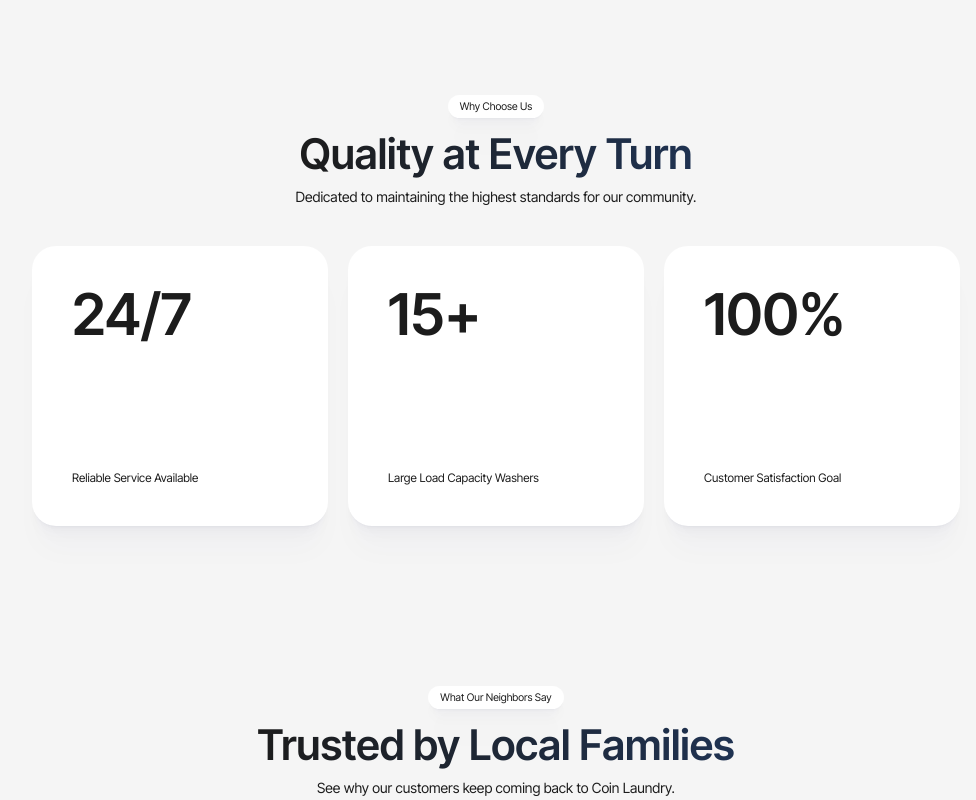
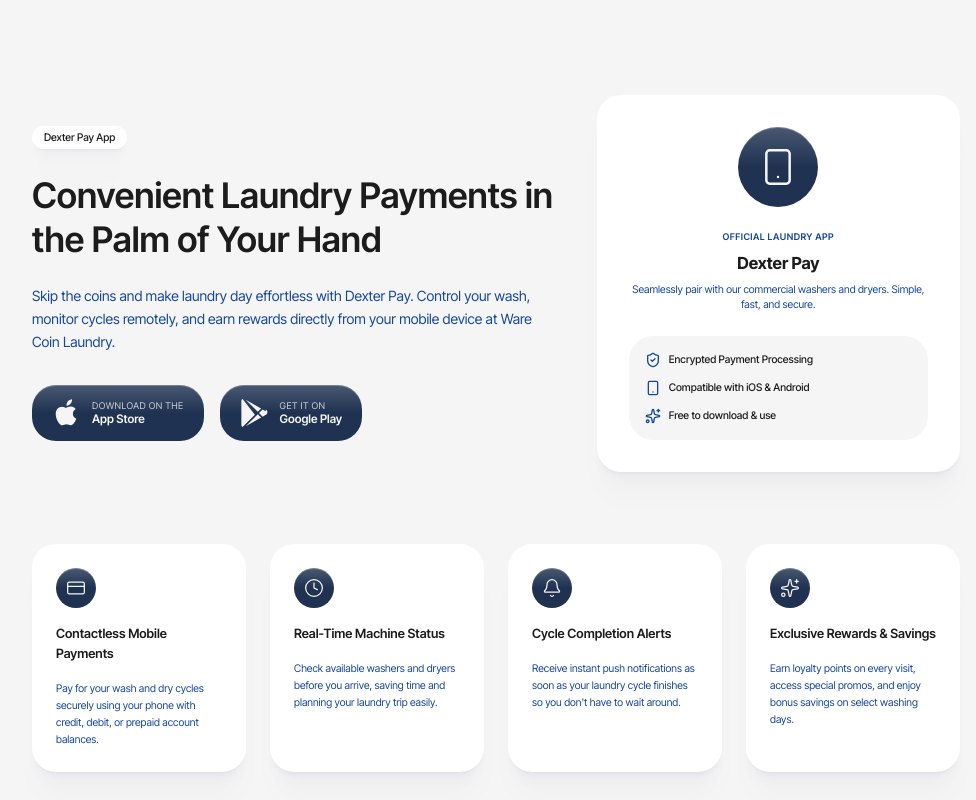
Before and after one commit to dmytro-webild/dd22f1b5-69ff-41f3-9993-7bbb2f0c12fd, a React (Vite) app: page / in a window 1280 px wide. Shown: the part 2460-3260 px from the top of the page, without its empty margins (144-1120 px from the left). Built offline with nearby package versions, Linux system fonts and the light colour scheme; a web font is replaced by a local one.

Commit message:
Bob AI: Added dedicated Dexter App showcase section with store downl

```diff
--- a/src/pages/HomePage.tsx
+++ b/src/pages/HomePage.tsx
@@ -13,7 +13,8 @@
 import FaqSection from './HomePage/sections/Faq';
 import ContactSection from './HomePage/sections/Contact';
 
-export default function HomePage(): React.JSX.Element {
+
+import DexterAppSection from './HomePage/sections/DexterApp';export default function HomePage(): React.JSX.Element {
   return (
 <>
   <HeroSection />
@@ -21,6 +22,7 @@
   <AboutSection />
 
   <ServicesSection />
+      <DexterAppSection />
 
   <MetricsSection />
 
--- /dev/null
+++ b/src/pages/HomePage/sections/DexterApp.tsx
@@ -0,0 +1,137 @@
+import React from 'react';
+import SectionErrorBoundary from "@/components/ui/SectionErrorBoundary";
+import { Smartphone, CreditCard, Bell, Sparkles, Clock, ShieldCheck } from "lucide-react";
+
+export default function DexterAppSection(): React.JSX.Element {
+  const features = [
+    {
+      icon: CreditCard,
+      title: "Contactless Mobile Payments",
+      description: "Pay for your wash and dry cycles securely using your phone with credit, debit, or prepaid account balances."
+    },
+    {
+      icon: Clock,
+      title: "Real-Time Machine Status",
+      description: "Check available washers and dryers before you arrive, saving time and planning your laundry trip easily."
+    },
+    {
+      icon: Bell,
+      title: "Cycle Completion Alerts",
+      description: "Receive instant push notifications as soon as your laundry cycle finishes so you don't have to wait around."
+    },
+    {
+      icon: Sparkles,
+      title: "Exclusive Rewards & Savings",
+      description: "Earn loyalty points on every visit, access special promos, and enjoy bonus savings on select washing days."
+    }
+  ];
+
+  return (
+    <div id="dexter-app" data-webild-section="dexter-app" data-section="dexter-app">
+      <SectionErrorBoundary name="dexter-app">
+        <section aria-label="Dexter App Section" className="py-20 bg-background">
+          <div className="flex flex-col gap-12 mx-auto w-content-width">
+
+            {/* Header & Main Callout Grid */}
+            <div className="grid grid-cols-1 lg:grid-cols-12 gap-10 items-center">
+              {/* Left Column - Text & Downloads */}
+              <div className="lg:col-span-7 flex flex-col gap-6">
+                <div className="px-3 py-1 text-sm card rounded w-fit">
+                  <p className="font-medium text-foreground">Dexter Pay App</p>
+                </div>
+
+                <h2 className="text-3xl md:text-5xl 2xl:text-6xl font-semibold leading-tight text-foreground">
+                  Convenient Laundry Payments in the Palm of Your Hand
+                </h2>
+
+                <p className="text-lg md:text-xl text-accent leading-relaxed">
+                  Skip the coins and make laundry day effortless with Dexter Pay. Control your wash, monitor cycles remotely, and earn rewards directly from your mobile device at Ware Coin Laundry.
+                </p>
+
+                {/* App Download Buttons */}
+                <div className="flex flex-wrap gap-4 pt-2">
+                  <a
+                    href="https://apps.apple.com/us/app/dexter-pay/id1478132029"
+                    target="_blank"
+                    rel="noopener noreferrer"
+                    className="primary-button rounded px-5 py-3.5 flex items-center gap-3 shadow-md hover:opacity-90 transition-all"
+                  >
+                    <svg className="w-7 h-7 fill-current text-primary-cta-text" viewBox="0 0 384 512">
+                      <path d="M318.7 268.7c-.2-36.7 16.4-64.4 50-84.8-18.8-26.9-47.2-41.7-84.7-44.6-35.5-2.8-74.3 20.7-88.5 20.7-15 0-49.4-19.7-76.4-19.7C63.3 141.2 4 184.8 4 273.5q0 39.3 14.4 81.2c12.8 36.7 59 126.7 107.2 125.2 25.2-.6 43-17.9 75.8-17.9 31.8 0 48.3 17.9 76.4 17.9 48.6-.7 90.4-82.5 102.6-119.3-65.2-30.7-61.7-90-61.7-92.1zM273.8 88.6c18.7-22.3 32-52.5 27.7-84.6-26.1 1.5-57.8 17.3-75.2 38.3-15.8 18.7-29.3 49.3-24.8 80.5 29.1 2.2 58.7-14.2 72.3-34.2z"/>
+                    </svg>
+                    <div className="flex flex-col text-left">
+                      <span className="text-xs uppercase tracking-wider opacity-80 text-primary-cta-text">Download on the</span>
+                      <span className="text-base font-semibold text-primary-cta-text leading-tight">App Store</span>
+                    </div>
+                  </a>
+
+                  <a
+                    href="https://play.google.com/store/apps/details?id=com.dexter.dexterpay"
+                    target="_blank"
+                    rel="noopener noreferrer"
+                    className="primary-button rounded px-5 py-3.5 flex items-center gap-3 shadow-md hover:opacity-90 transition-all"
+                  >
+                    <svg className="w-7 h-7 fill-current text-primary-cta-text" viewBox="0 0 512 512">
+                      <path d="M325.3 234.3L104.6 13l280.8 161.2-60.1 60.1zM47 0C34 6.8 25.3 19.2 25.3 35.3v441.3c0 16.1 8.7 28.5 21.7 35.3l225.6-225.6L47 0zm425.2 225.6l-58.9-34.1-65.7 65.7 65.7 65.7 59-34.1c18-10.3 28.7-27.3 28.7-48.6s-10.7-38.3-28.8-48.6zM104.6 499l220.7-221.3 60.1 60.1L104.6 499z"/>
+                    </svg>
+                    <div className="flex flex-col text-left">
+                      <span className="text-xs uppercase tracking-wider opacity-80 text-primary-cta-text">Get it on</span>
+                      <span className="text-base font-semibold text-primary-cta-text leading-tight">Google Play</span>
+                    </div>
+                  </a>
+                </div>
+              </div>
+
+              {/* Right Column - Visual Phone Mockup Card */}
+              <div className="lg:col-span-5 flex justify-center">
+                <div className="card rounded p-8 w-full max-w-md flex flex-col items-center text-center gap-6 relative overflow-hidden shadow-lg">
+                  <div className="size-20 primary-button rounded-full flex items-center justify-center shrink-0 shadow-md">
+                    <Smartphone className="w-10 h-10 text-primary-cta-text" strokeWidth={1.5} />
+                  </div>
+                  <div className="flex flex-col gap-2">
+                    <span className="text-xs font-semibold uppercase tracking-wider text-accent">Official Laundry App</span>
+                    <h3 className="text-2xl font-bold text-foreground">Dexter Pay</h3>
+                    <p className="text-sm text-accent">
+                      Seamlessly pair with our commercial washers and dryers. Simple, fast, and secure.
+                    </p>
+                  </div>
+                  <div className="w-full bg-background rounded p-4 text-left flex flex-col gap-3 text-sm">
+                    <div className="flex items-center gap-2 text-foreground font-medium">
+                      <ShieldCheck className="w-4 h-4 text-accent shrink-0" />
+                      <span>Encrypted Payment Processing</span>
+                    </div>
+                    <div className="flex items-center gap-2 text-foreground font-medium">
+                      <Smartphone className="w-4 h-4 text-accent shrink-0" />
+                      <span>Compatible with iOS &amp; Android</span>
+                    </div>
+                    <div className="flex items-center gap-2 text-foreground font-medium">
+                      <Sparkles className="w-4 h-4 text-accent shrink-0" />
+                      <span>Free to download &amp; use</span>
+                    </div>
+                  </div>
+                </div>
+              </div>
+            </div>
+
+            {/* App Features Grid */}
+            <div className="grid grid-cols-1 md:grid-cols-2 lg:grid-cols-4 gap-6 pt-6">
+              {features.map((feat) => {
+                const Icon = feat.icon;
+                return (
+                  <div key={feat.title} className="card rounded p-6 flex flex-col gap-4">
+                    <div className="size-10 primary-button rounded flex items-center justify-center shrink-0">
+                      <Icon className="w-5 h-5 text-primary-cta-text" strokeWidth={1.5} />
+                    </div>
+                    <h3 className="text-lg font-semibold text-foreground">{feat.title}</h3>
+                    <p className="text-sm text-accent leading-relaxed">{feat.description}</p>
+                  </div>
+                );
+              })}
+            </div>
+
+          </div>
+        </section>
+      </SectionErrorBoundary>
+    </div>
+  );
+}
```
